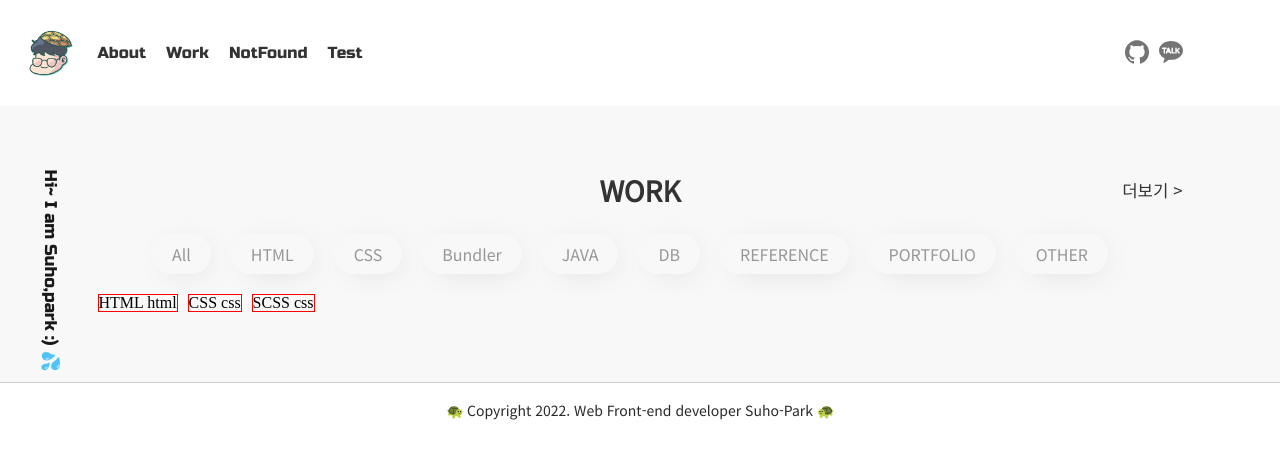
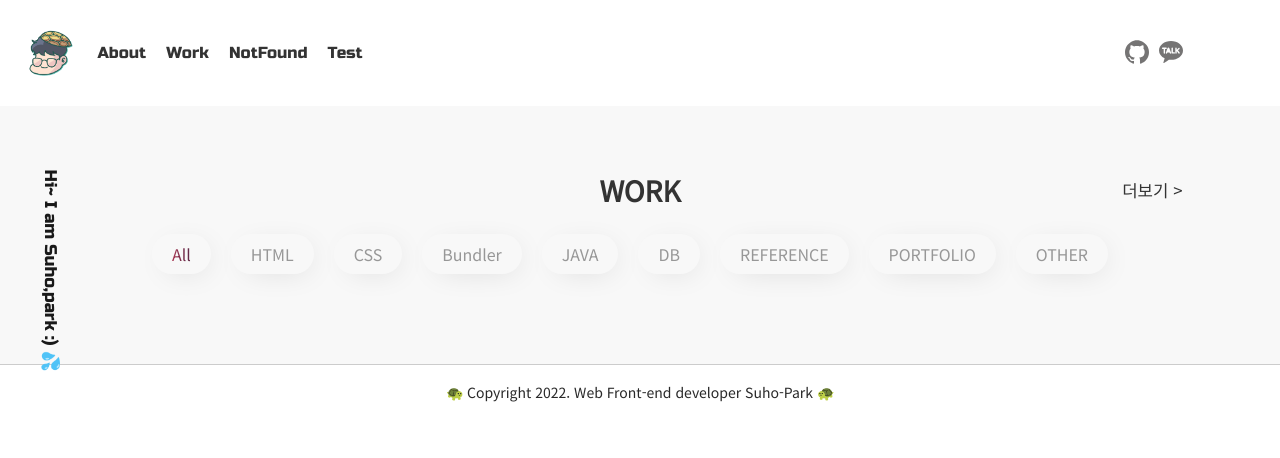
Before and after one commit to jjgodcom/vue-jjgodcom.com, a Vue app: page /#/ in a window 1280 px wide. Shown: the top 458 px of the page. Built offline with nearby package versions, Linux system fonts and the light colour scheme.

Commit message:
Work 노트북 작업 push

```diff
--- a/src/components/home/Work.vue
+++ b/src/components/home/Work.vue
@@ -13,25 +13,39 @@
       <!-- menu -->
       <ul class="menu">
         <li
-          :class="{ active: index === isActive}"
-          v-for="(menu, index) in menus"
-          :key="index"
-          @click="selectItem(index)">
+          :class="{ active: menu === isActive}"
+          v-for="menu in menus"
+          :key="menu"
+          @click="filter($event,menu)">
           {{menu}}
         </li>
       </ul>
       <!-- /menu -->
       <!-- list -->
+      <!-- <div class="list">
+        <transition name="list-item-fade" mode="out-in">
+          <template
+            v-for="list in lists"
+            :key="list.title">
+              <div class="list-item" v-if="true">All 일경우 싹다 출력 해야함</div>
+              <div class="list-item" v-else-if="list.type === isActive">
+                제목 : {{list.title}} <br>
+                타입 : {{list.type}}
+              </div>
+          </template>
+        </transition>
+      </div> -->
+      <!-- /list -->
       <div class="list">
-        <div
-          class="list-item"
-          v-for="list in lists"
-          :key="list.title">
-          {{list.title}}
-          {{list.type}}
-        </div>
+          <template v-for="list in lists" :key="list.title">
+            <transition name="list-item-fade" mode="out-in">
+              <div class="list-item" v-if="list.type === isActive">All 일경우 싹다 출력 해야함
+                제목 : {{list.title}} <br>
+                타입 : {{list.type}}
+              </div>
+            </transition>
+          </template>
       </div>
-      <!-- /list -->
     </div>
   </div>
 </template>
@@ -51,27 +65,58 @@ export default {
         'PORTFOLIO',
         'OTHER'
       ],
+      isActive: false,
       lists:[
         {
           title:'HTML',
-          type:'html'
+          type:'HTML'
+        },
+        {
+          title:'HTML2',
+          type:'HTML'
         },
         {
           title:'CSS',
-          type:'css'
+          type:'CSS'
         },
         {
-          title:'SCSS',
-          type:'css'
-        }
-      ],
-      isActive: false
+          title:'Bundler',
+          type:'Bundler'
+        },
+        {
+          title:'JAVA',
+          type:'JAVA'
+        },
+        {
+          title:'DB',
+          type:'DB'
+        },
+        {
+          title:'REFERENCE',
+          type:'REFERENCE'
+        },
+        {
+          title:'PORTFOLIO',
+          type:'PORTFOLIO'
+        },
+        {
+          title:'OTHER',
+          type:'OTHER'
+        },
+      ]
     }
   },
   methods: {
-      selectItem(i) {
-          this.isActive = i;
-      },
+    filter(event,type) {
+      const checkClass = event.target.classList.contains('active');
+      if(!checkClass) this.isActive = type;
+    },
+    filterModeAll(){
+      this.isActive = 'All';
+    }
+  },
+  mounted(){
+    this.filterModeAll()
   }
 }
 </script>
@@ -133,5 +178,26 @@ export default {
       border:1px solid red;
     }
   }
+
+
+  // transition list-item-fade effect
+  .list-item-fade-enter-active {
+    transition: all 0.3s ease;
+  }
+  .list-item-fade-leave-active {
+    transition: all 0.3s cubic-bezier(1, 0.5, 0.8, 1);
+  }
+  .list-item-fade-enter,
+  .list-item-fade-leave-to {
+    transform: translateX(10px);
+    opacity: 0.4;
+  }
+  .list-item-fade-enter-from,
+  .list-item-fade-leave-to {
+    transform: translateX(10px);
+    opacity: 0;
+  }
 }
+
+
 </style>
--- a/src/views/Test.vue
+++ b/src/views/Test.vue
@@ -12,7 +12,7 @@
 export default {
   data(){
     return{
-      show: true
+      show: true // true : 보여지는 상태 , fasle : 숨김
     }
   }
 }
```
